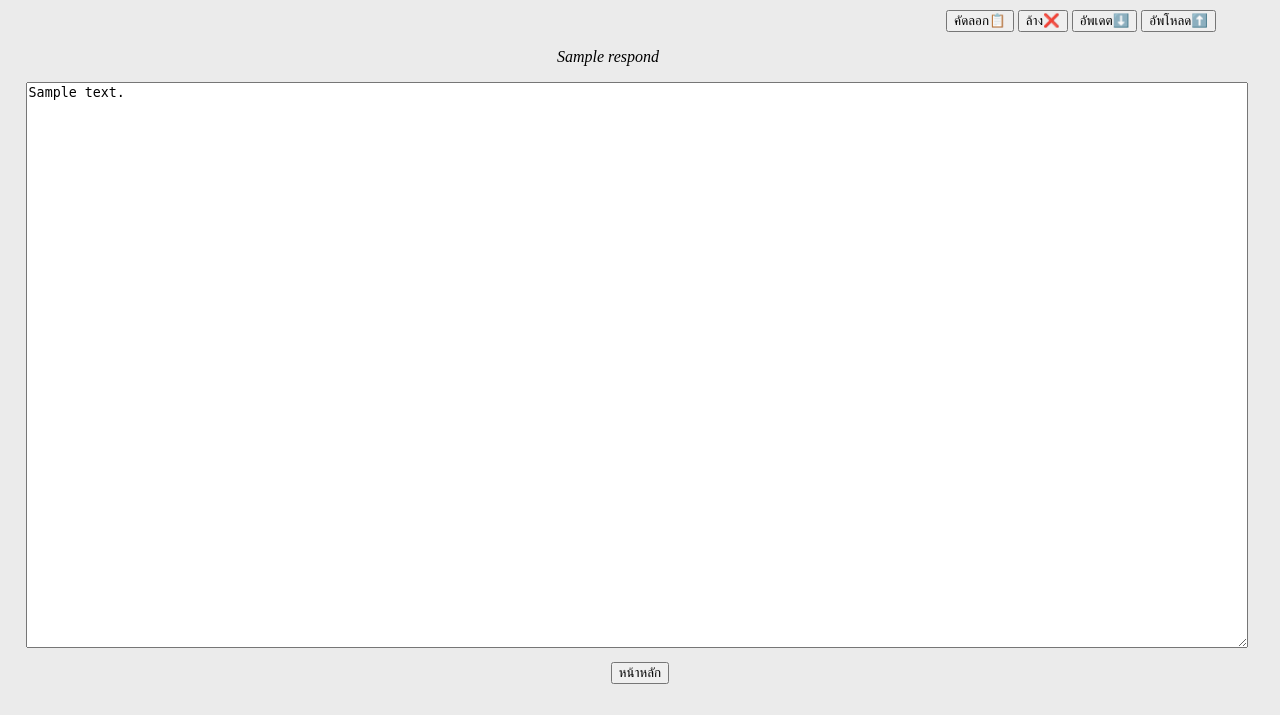
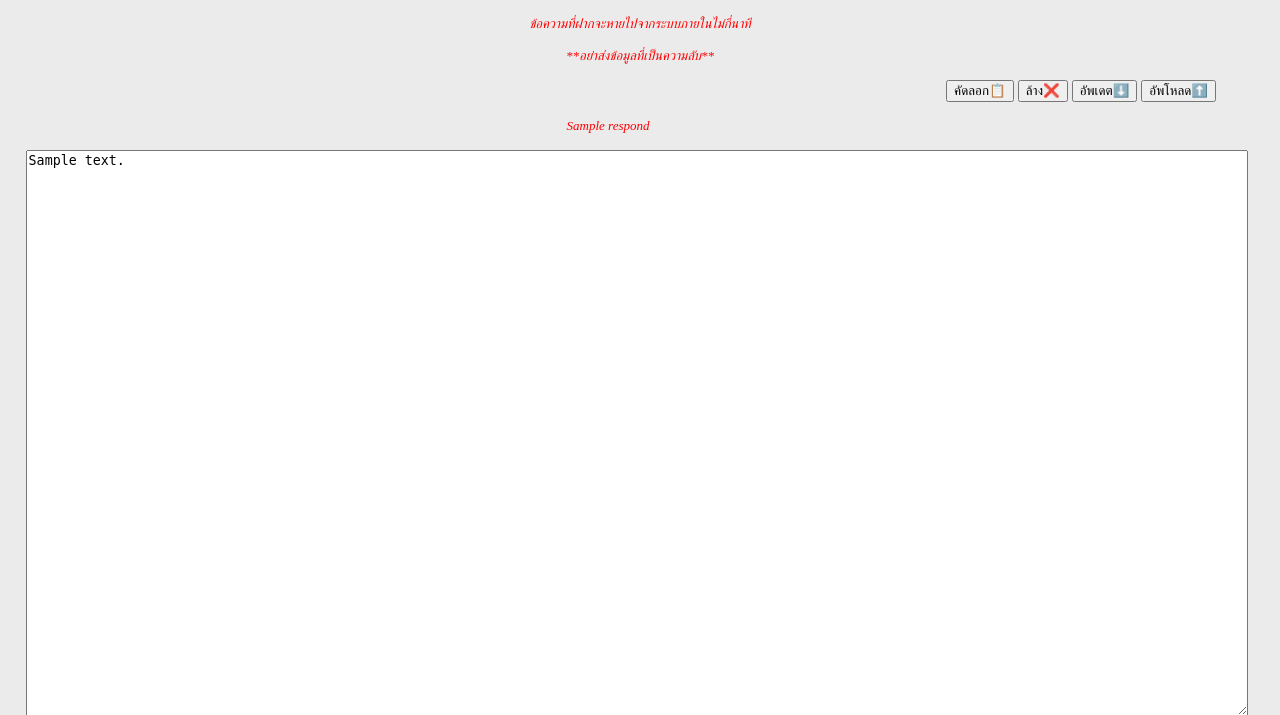
Before and after one commit to adusnis/Temporary-note, a Flask app: template templates/see.html in a window 1280 px wide. Shown: the part 41-756 px from the top of the page. Run offline with Flask 2, Linux system fonts and the light colour scheme; the template is opened without the code that fills it: most values are stand-ins (such as "Sample title", 1, 10 or a date in 2020).

Commit message:
update security

```diff
--- a/app.py
+++ b/app.py
@@ -57,4 +57,4 @@ def update(code):
         return render_template('see.html', respond="มีบางอย่างผิดพลาด ไม่พบข้อมูล", text=text)
     return render_template('see.html', code=code, text=text)
 
-#app.run(debug=True)
+app.run(debug=True)
--- a/templates/index.html
+++ b/templates/index.html
@@ -14,6 +14,7 @@
       em{
         display: block;
         color: red;
+        font-size: small;
       }
       body{
         text-align: center;
@@ -39,7 +40,8 @@
     </style>
 </head>
 <body>
-  <p><em>**ข้อความที่ฝากจะหายไปจากระบบภายในไม่กี่นาที**</em></p>
+  <p><em>ข้อความที่ฝากจะหายไปจากระบบภายในไม่กี่นาที</em></p>
+  <p><em>**อย่าส่งข้อมูลที่เป็นความลับ**</em></p>
   <form id="see-form" method="POST" action="/join">
     <label>กรอกรหัสเพื่อเข้าห้อง: </label><input id="code" name="code"> <input class="button_submit" type="submit" value="ค้น"><br>
   </form>
--- a/templates/see.html
+++ b/templates/see.html
@@ -35,10 +35,17 @@
       form{
         display: inline;
       }
+      em{
+        display: block;
+        color: red;
+        font-size: small;
+      }
     </style>
 </head>
 <body>
   <header><strong>ห้อง <span name="code" id="code">{{code}}</span></strong></header>
+    <p><em>ข้อความที่ฝากจะหายไปจากระบบภายในไม่กี่นาที</em></p>
+  <p><em>**อย่าส่งข้อมูลที่เป็นความลับ**</em></p>
   <main>
     <div class="main">
       <div class="tools">
```
Also changed, not shown: ADr.txt (deleted).
